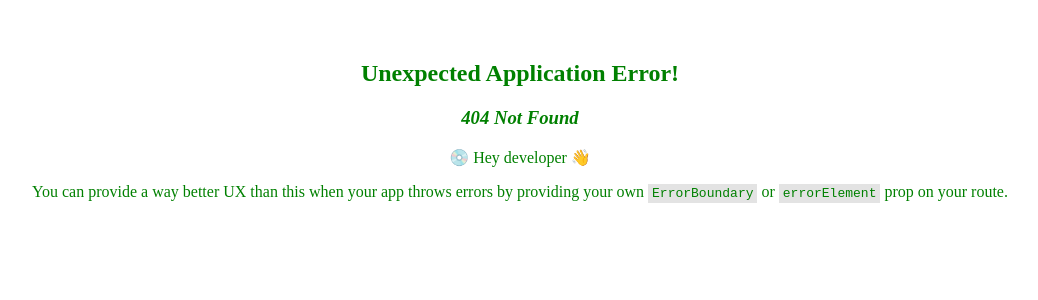
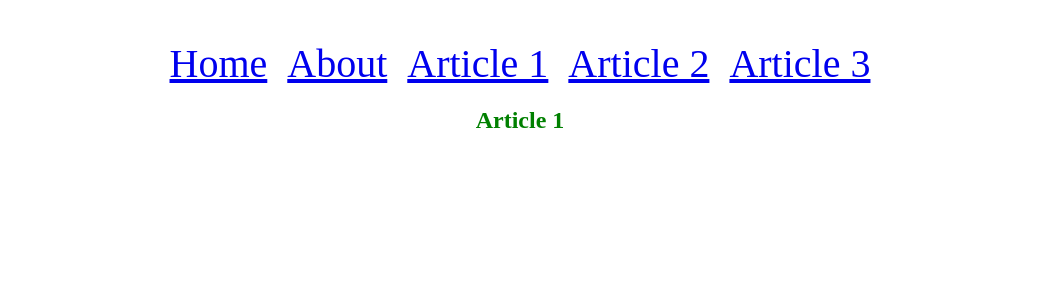
Before and after one commit to RosaBen/react-router, a React (Vite) app: page /article/1 in a window 1280 px wide. Before the commit this address had no page. Shown: the top 300 px of the page, without its empty margins (120-1158 px from the left). Built offline with nearby package versions, Linux system fonts and the light colour scheme.

Commit message:
added article id

```diff
--- a/src/App.jsx
+++ b/src/App.jsx
@@ -6,7 +6,9 @@ function App() {
       <nav>
         <Link to="/">Home</Link>
         <Link to="/about">About</Link>
-        <Link to="/article">Article</Link>
+        <Link to="/articles/1">Article 1</Link>
+        <Link to="/articles/2">Article 2</Link>
+        <Link to="/articles/3">Article 3</Link>
       </nav>
       <main>
         <Outlet />
--- a/src/main.jsx
+++ b/src/main.jsx
@@ -25,7 +25,7 @@ const router = createBrowserRouter([
         element: <About />,
       },
       {
-        path: "/article",
+        path: "/article/:id",
         element: <Article />,
       },
     ],
--- a/src/pages/Article.jsx
+++ b/src/pages/Article.jsx
@@ -1,7 +1,9 @@
+import { useParams } from "react-router-dom";
 export default function Article() {
+  const { id } = useParams();
   return (
     <>
-      <h2>Article</h2>
+      <h2>Article {id}</h2>
     </>
   );
 }
```
